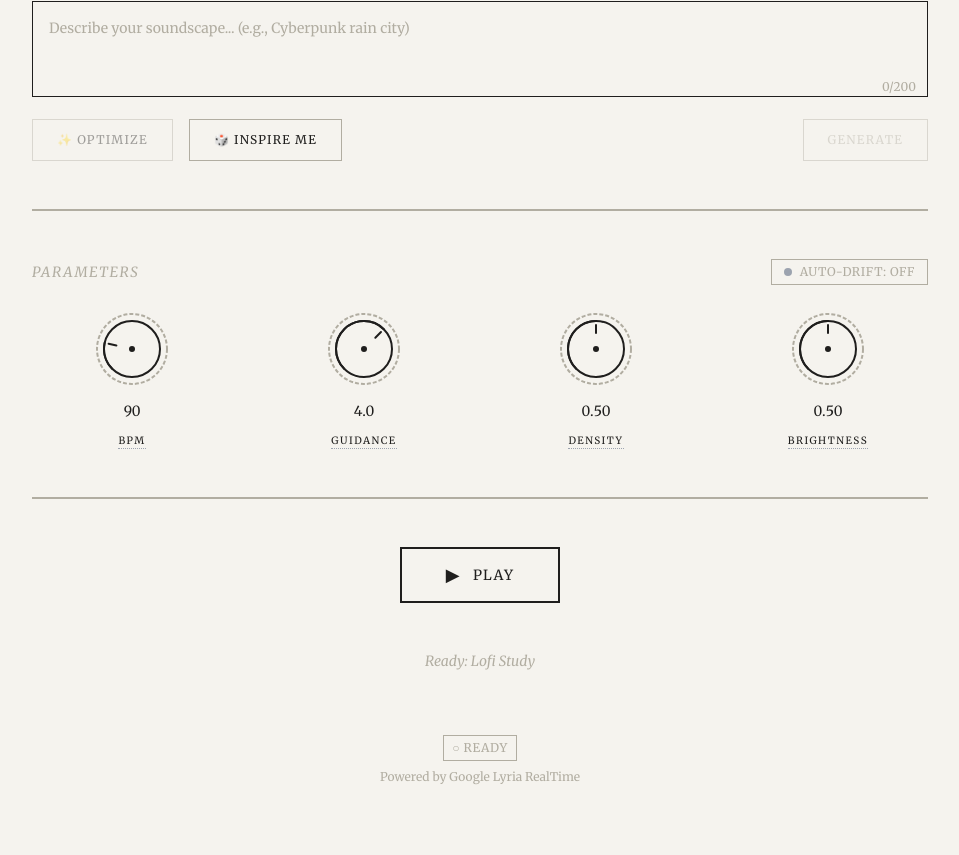
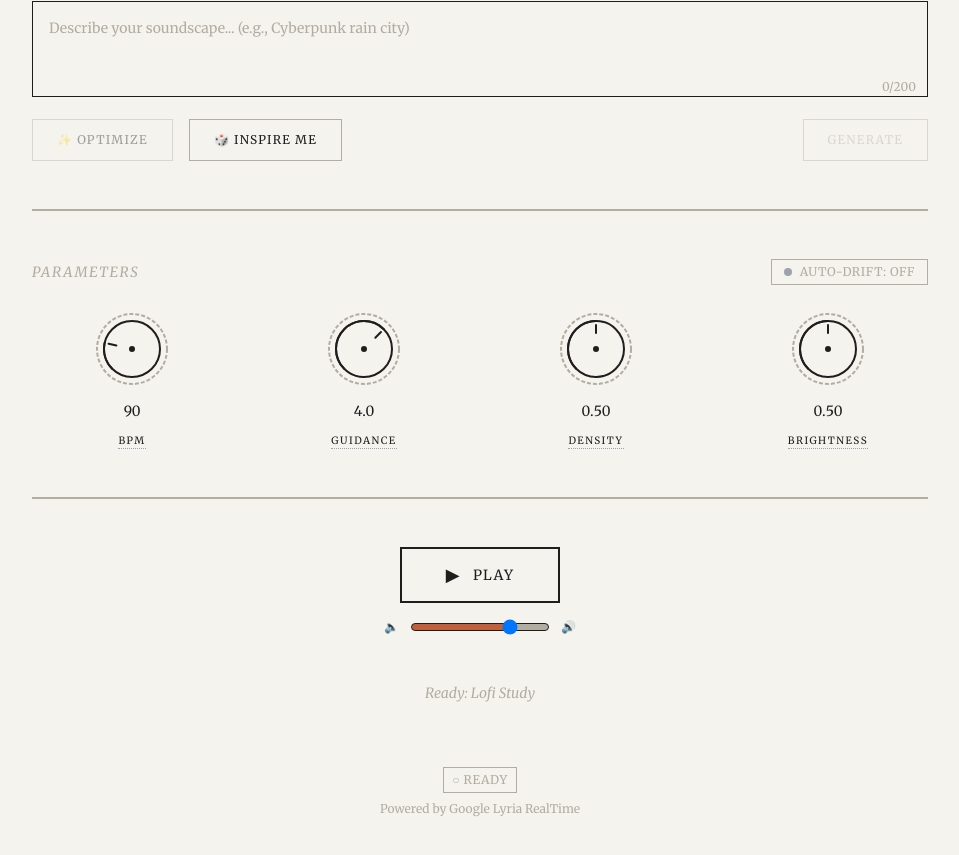
Before and after one commit to dipeshio/lyria-dj, a React (Vite) app: page / in a window 1280 px wide. Shown: the part 383-1238 px from the top of the page, without its empty margins (160-1119 px from the left). Before the commit the page ends 1216 px from the top, so only its background shows below. Built offline with nearby package versions, Linux system fonts and the light colour scheme; no server answers.

Commit message:
Add Volume Slider and Fix Auto-Reconnect UI Bug: - Added master volume control with localStorage persistence - Fixed play button getting stuck in grey/loading state after reconnect - Preserved wasPlaying state before nulling session in reconnect logic

```diff
--- a/src/App.jsx
+++ b/src/App.jsx
@@ -70,6 +70,10 @@ export default function App() {
     const [guidance, setGuidance] = useState(4.0);  // Default 4.0, range 0-6
     const [density, setDensity] = useState(0.5);    // Range 0-1
     const [brightness, setBrightness] = useState(0.5); // Range 0-1
+    const [volume, setVolume] = useState(() => {
+        const saved = localStorage.getItem('lyria-volume');
+        return saved ? parseFloat(saved) : 0.75;
+    });
 
     // Auto-drift/Random tuning state
     const [isAutoDriftEnabled, setIsAutoDriftEnabled] = useState(false);
@@ -239,6 +243,13 @@ export default function App() {
     const handleBrightnessChange = useCallback((value) => {
         setBrightness(value);
         liveMusicService.setMusicConfig({ brightness: value });
+    }, []);
+
+    const handleVolumeChange = useCallback((e) => {
+        const value = parseFloat(e.target.value);
+        setVolume(value);
+        localStorage.setItem('lyria-volume', value);
+        liveMusicService.setVolume(value);
     }, []);
 
     // Format listening time as MM:SS
@@ -445,6 +456,25 @@ export default function App() {
                         onClick={handlePlayPause}
                     />
 
+                    {/* Volume Slider */}
+                    <div className="flex items-center gap-3 w-48">
+                        <span className="text-xs font-serif" style={{ color: '#B1ADA1' }}>🔈</span>
+                        <input
+                            type="range"
+                            min="0"
+                            max="1"
+                            step="0.01"
+                            value={volume}
+                            onChange={handleVolumeChange}
+                            className="w-full h-2 appearance-none rounded cursor-pointer"
+                            style={{
+                                background: `linear-gradient(to right, #C15F3C ${volume * 100}%, #B1ADA1 ${volume * 100}%)`,
+                            }}
+                            title={`Volume: ${Math.round(volume * 100)}%`}
+                        />
+                        <span className="text-xs font-serif" style={{ color: '#B1ADA1' }}>🔊</span>
+                    </div>
+
                     {/* Listening Timer */}
                     {playbackState === 'playing' && (
                         <div
--- a/src/services/LiveMusicService.js
+++ b/src/services/LiveMusicService.js
@@ -142,6 +142,23 @@ class LiveMusicService extends EventTarget {
         // Use 44100Hz sample rate per Google documentation
         this.audioContext = new (window.AudioContext || window.webkitAudioContext)({ sampleRate: 44100 });
         this.outputNode = this.audioContext.createGain();
+
+        // Master volume node
+        this.masterGain = this.audioContext.createGain();
+        this.masterGain.gain.value = this.volume || 1.0;
+        this.outputNode.connect(this.masterGain);
+        this.masterGain.connect(this.audioContext.destination);
+    }
+
+    /**
+     * Set master volume (0.0 - 1.0)
+     */
+    setVolume(value) {
+        this.volume = Math.max(0, Math.min(1, value));
+        if (this.masterGain) {
+            this.masterGain.gain.setValueAtTime(this.volume, this.audioContext.currentTime);
+        }
+        console.log('🔊 [Volume] Set to:', Math.round(this.volume * 100) + '%');
     }
 
     /**
@@ -327,6 +344,7 @@ class LiveMusicService extends EventTarget {
      */
     async reconnect() {
         console.log('🔄 [Lyria] Reconnecting...');
+        const wasPlaying = this.playbackState === 'playing';
         this.sessionPromise = null;
         this.session = null;
         this.connectionError = false;
@@ -340,15 +358,17 @@ class LiveMusicService extends EventTarget {
             // Wait for new connection
             await this.connect();
 
-            // Re-send current prompts if connection succeeds
+            // Re-send current prompts
             if (this.prompts) {
                 await this.setWeightedPrompts(this.prompts);
             }
 
-            // Restore play state if we were playing
-            if (this.playbackState === 'playing') {
-                console.log('🎵 [Lyria] Auto-resuming playback after reconnect...');
-                await this.play();
+            // Direct resume if we were playing (skip full play() to avoid state thrashing)
+            if (wasPlaying && this.session) {
+                console.log('🎵 [Lyria] Direct session resume after reconnect...');
+                this.session = await this.getSession();
+                await this.session.play();
+                this.setPlaybackState('playing'); // Ensure state is correct
             }
 
             return true;
```
